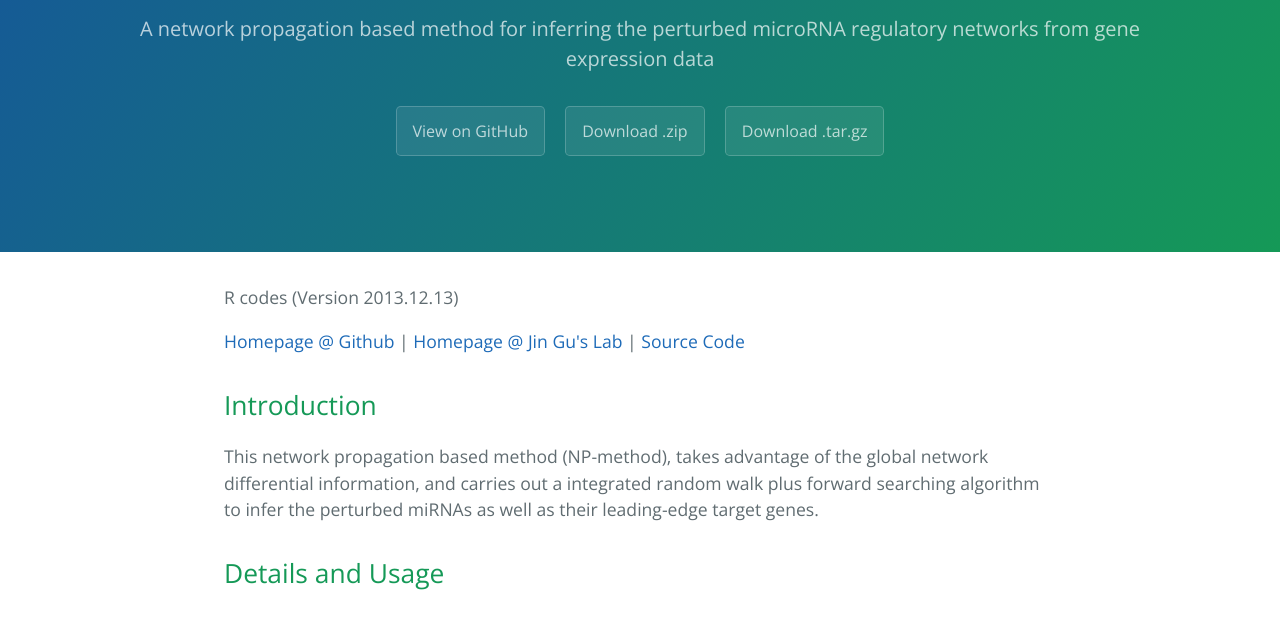
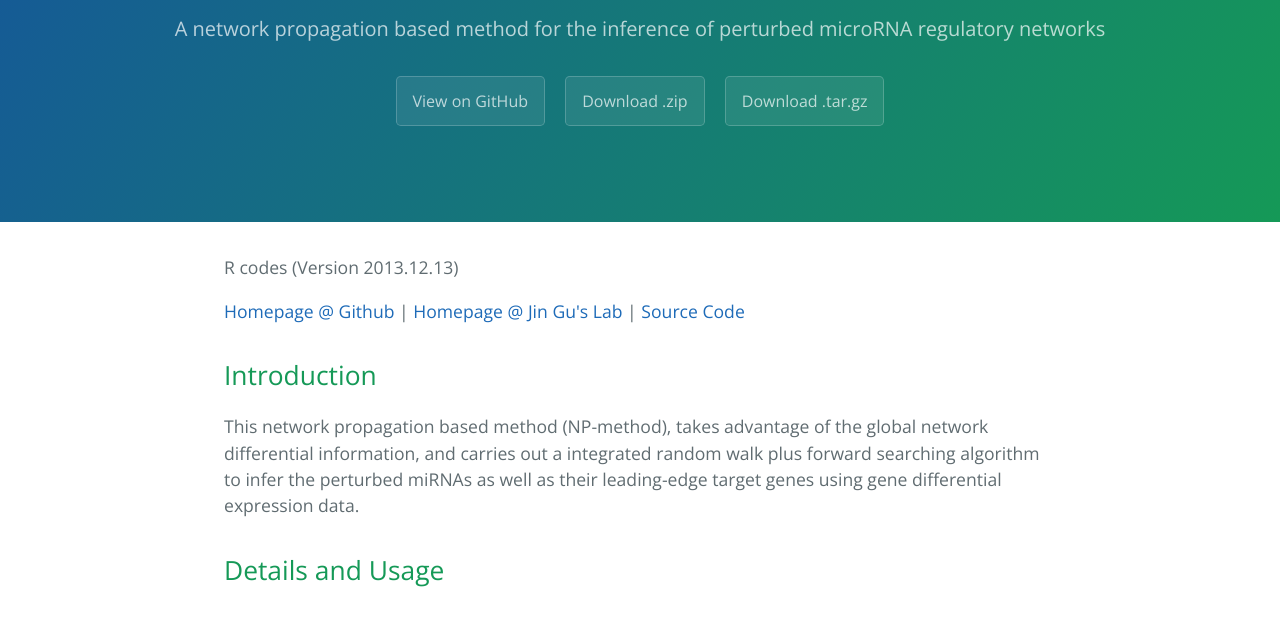
Before and after one commit to wt2015-github/NP-method, a plain HTML site: page index.html in a window 1280 px wide. Shown: the part 161-780 px from the top of the page. Drawn offline with nearby package versions, Linux system fonts and the light colour scheme.

Commit message:
Create gh-pages branch via GitHub

```diff
--- a/index.html
+++ b/index.html
@@ -12,7 +12,7 @@
   <body>
     <section class="page-header">
       <h1 class="project-name">NP-method</h1>
-      <h2 class="project-tagline">A network propagation based method for inferring the perturbed microRNA regulatory networks from gene expression data</h2>
+      <h2 class="project-tagline">A network propagation based method for the inference of perturbed microRNA regulatory networks</h2>
       <a href="https://github.com/wt2015-github/NP-method" class="btn">View on GitHub</a>
       <a href="https://github.com/wt2015-github/NP-method/zipball/master" class="btn">Download .zip</a>
       <a href="https://github.com/wt2015-github/NP-method/tarball/master" class="btn">Download .tar.gz</a>
@@ -26,7 +26,7 @@
 <h2>
 <a id="introduction" class="anchor" href="#introduction" aria-hidden="true"><span aria-hidden="true" class="octicon octicon-link"></span></a>Introduction</h2>
 
-<p>This network propagation based method (NP-method), takes advantage of the global network differential information, and carries out a integrated random walk plus forward searching algorithm to infer the perturbed miRNAs as well as their leading-edge target genes.</p>
+<p>This network propagation based method (NP-method), takes advantage of the global network differential information, and carries out a integrated random walk plus forward searching algorithm to infer the perturbed miRNAs as well as their leading-edge target genes using gene differential expression data.</p>
 
 <h2>
 <a id="details-and-usage" class="anchor" href="#details-and-usage" aria-hidden="true"><span aria-hidden="true" class="octicon octicon-link"></span></a>Details and Usage</h2>
```
Also changed, not shown: params.json (+1 -1 lines).
